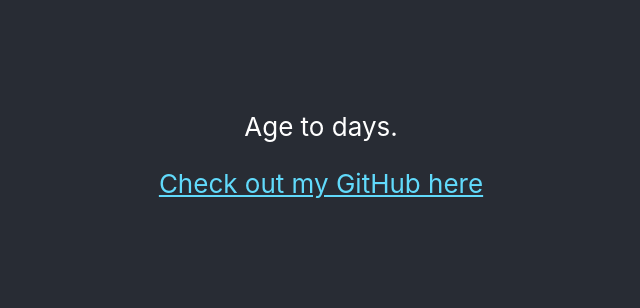
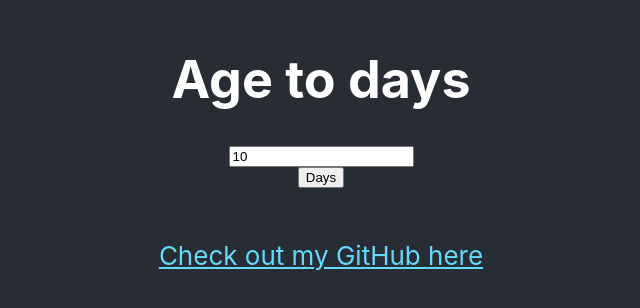
Before and after one commit to zajonesck/age-to-days, a React (Create React App) app: page / in a window 1280 px wide. Shown: the part 258-566 px from the top of the page, without its empty margins (319-959 px from the left). Built offline with nearby package versions, Linux system fonts and the light colour scheme.

Commit message:
imported react and useState

```diff
--- a/src/App.css
+++ b/src/App.css
@@ -1,12 +1,3 @@
-.App {
-  text-align: center;
-}
-
-.App-logo {
-  height: 40vmin;
-  pointer-events: none;
-}
-
 .App-header {
   background-color: #282c34;
   min-height: 100vh;
@@ -21,12 +12,3 @@
 .App-link {
   color: #61dafb;
 }
-
-@keyframes App-logo-spin {
-  from {
-    transform: rotate(0deg);
-  }
-  to {
-    transform: rotate(360deg);
-  }
-}
--- a/src/App.js
+++ b/src/App.js
@@ -1,15 +1,33 @@
 import "./App.css";
-
-function calcAge(age) {
-  return age * 365;
-}
-console.log(calcAge(10));
+import React, { useState } from "react";
 
 function App() {
+  const [ageInYears, setAgeInYears] = useState(10);
+  const [ageInDays, setAgeInDays] = useState();
+
+  const handleChange = (e) => setAgeInYears(e.target.ageInYears);
+  function calcAge() {
+    const days = ageInYears * 365 + (ageInYears % 4);
+    setAgeInDays(days);
+    console.log(days);
+  }
+
   return (
     <div className="App">
       <header className="App-header">
-        <p>Age to days.</p>
+        <h1>Age to days</h1>
+        <input
+          value={ageInYears}
+          onChange={handleChange}
+          type="number"
+          id="yourAge"
+          placeholder="age in years"
+        ></input>
+
+        <button onClick={calcAge}>Days</button>
+
+        <p>{ageInDays}</p>
+
         <a
           className="App-link"
           href="https://github.com/zajonesck"
@@ -22,5 +40,17 @@ function App() {
     </div>
   );
 }
+// function Square({ val, dataTestId, chooseSquare }) {
+//   return (
+//     <div
+//       className="square"
+//       data-testid={dataTestId}
+//       id={dataTestId}
+//       onClick={chooseSquare}
+//     >
+//       {val}
+//     </div>
+//   );
+// }
 
 export default App;
```
Also changed, not shown: 1 other file (tests, documents, lock files or other folders).
